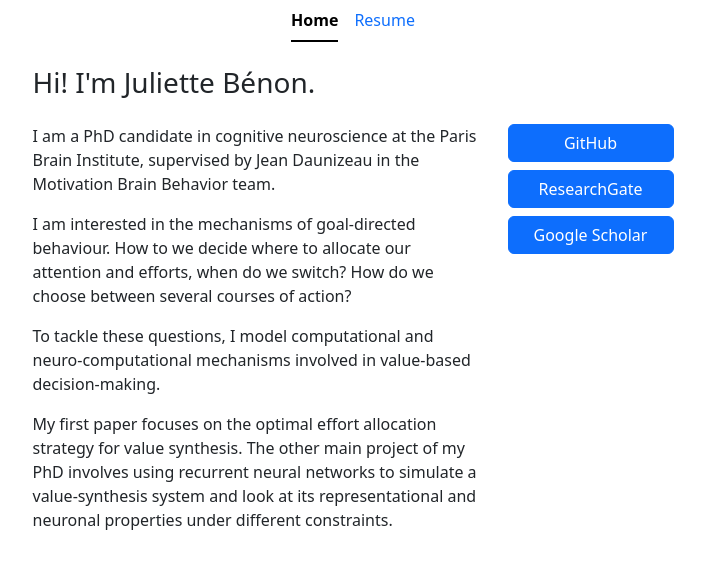
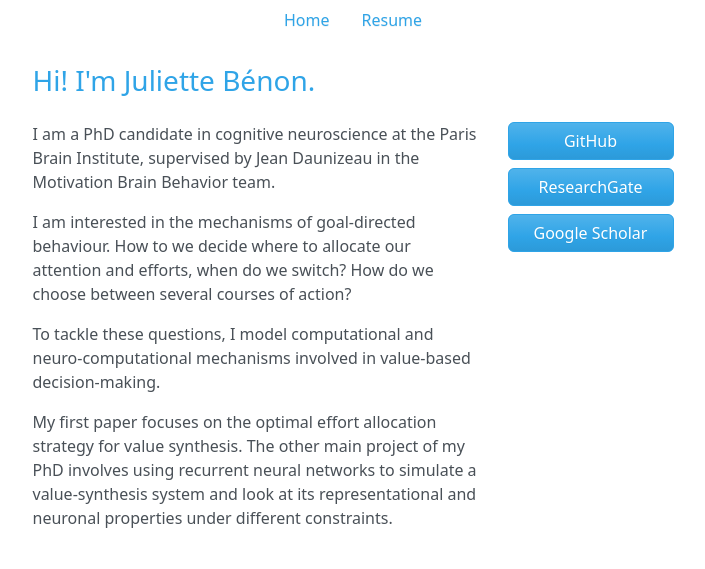
Before and after one commit to jbenon/jbenon.github.io, a Jekyll site: the page built from index.html, in a window 1280 px wide. Shown: the top 569 px of the page, without its empty margins (287-992 px from the left). Built offline with Jekyll 4.4.1, drawn with Linux system fonts in a browser that asks for light colours; nearby versions of some CDN libraries.

Commit message:
Try importing bootswatch theme via CDN

```diff
--- a/_layouts/default.html
+++ b/_layouts/default.html
@@ -5,8 +5,8 @@
         <meta charset="utf-8">
         <meta name="viewport" content="width=device-width, initial-scale=1">
         <title>Juliette Bénon</title>
-        <!-- Use Bootstrap 5.3.3 CSS -->
-        <link href="https://cdn.jsdelivr.net/npm/bootstrap@5.3.3/dist/solar/bootstrap.min.css" rel="stylesheet" integrity="sha384-QWTKZyjpPEjISv5WaRU9OFeRpok6YctnYmDr5pNlyT2bRjXh0JMhjY6hW+ALEwIH" crossorigin="anonymous">
+        <!-- Use Bootstrap 5.3.3 CSS with Bootswatch theme -->
+        <link rel="stylesheet" href="https://cdn.jsdelivr.net/npm/bootswatch@5.3.3/dist/cerulean/bootstrap.min.css">
         <!-- Use FontAwesome icons -->
         <script src="https://kit.fontawesome.com/f8ca30e2d6.js" crossorigin="anonymous"></script>
     </head>
```
